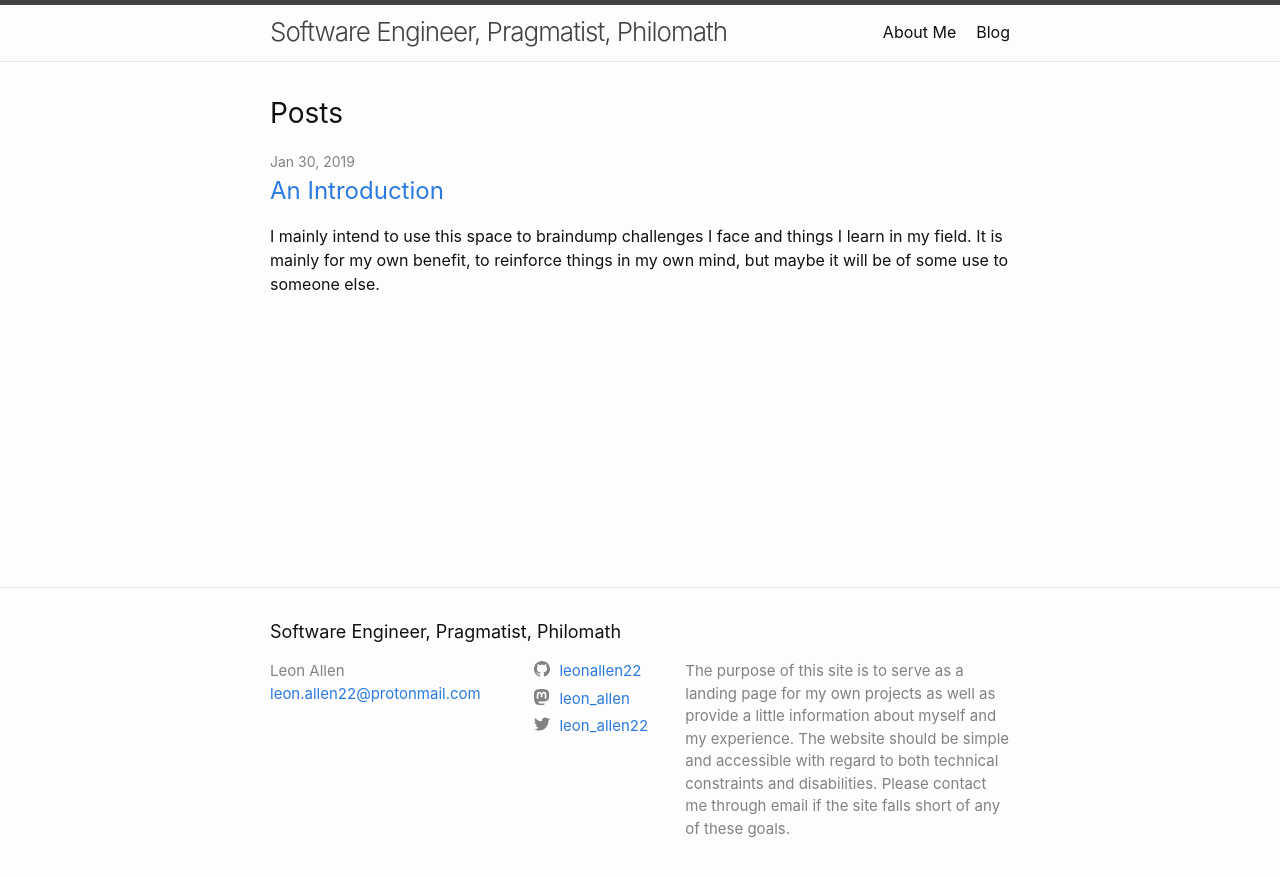
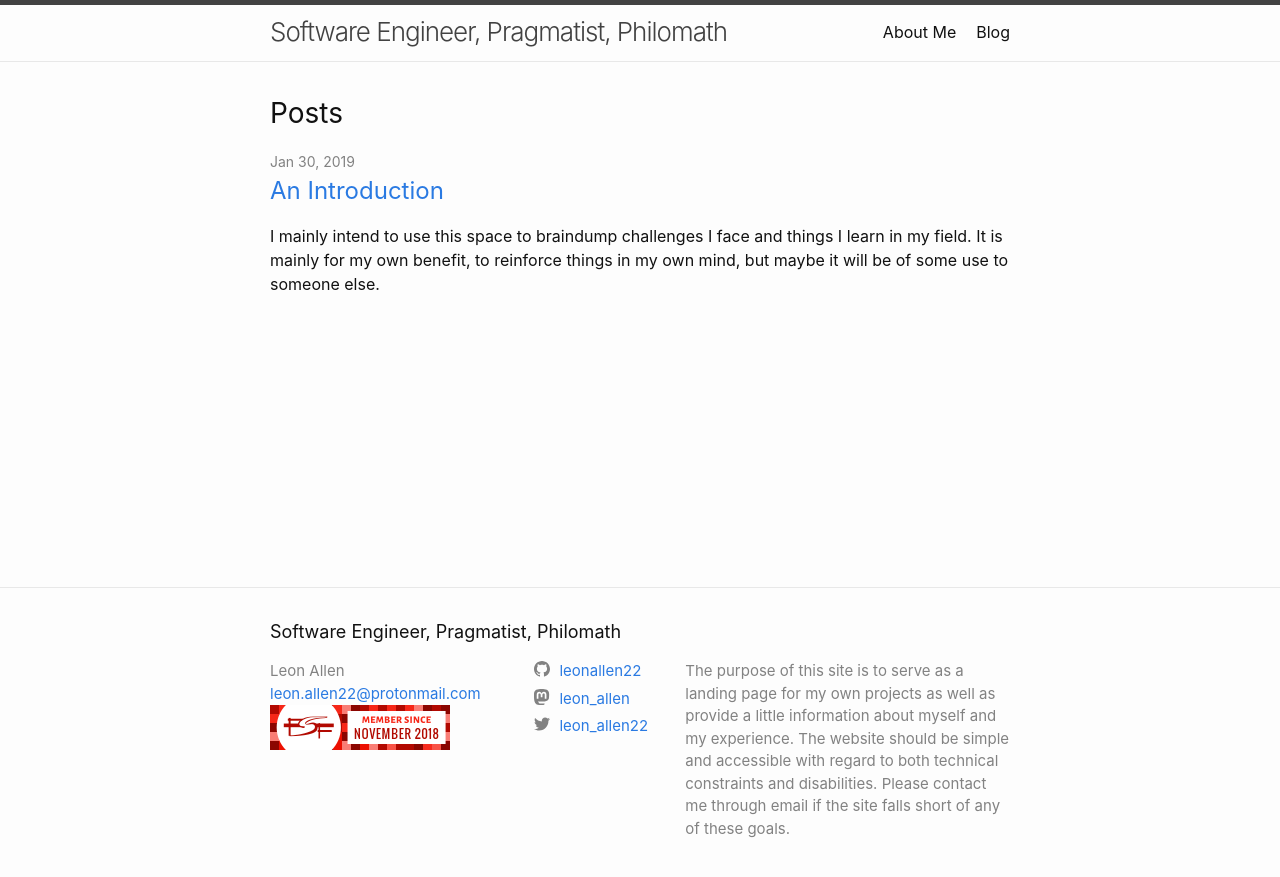
Before and after one commit to leonallen22/leonallen22.github.io, a Jekyll site: the page built from index.html, in a window 1280 px wide. Shown: the top 877 px of the page. Built offline with Jekyll 4.4.1, drawn with Linux system fonts in a browser that asks for light colours.

Commit message:
finally add FSF badge

```diff
--- a/_includes/footer.html
+++ b/_includes/footer.html
@@ -18,6 +18,12 @@
             {%- if site.email -%}
             <li><a class="u-email" href="mailto:{{ site.email }}">{{ site.email }}</a></li>
             {%- endif -%}
+            <li>
+              <figure>
+                <a href="https://fsf.org/"></a>
+                <img src="assets/FSFBadge.png" alt="Free Software Foundation Badge" />
+              </figure>
+            </li>
         </ul>
       </div>
 
```
